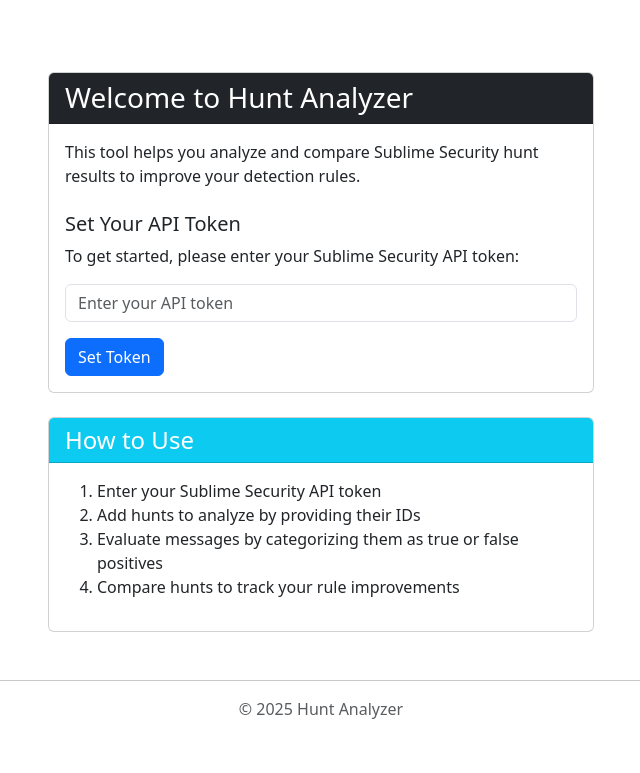
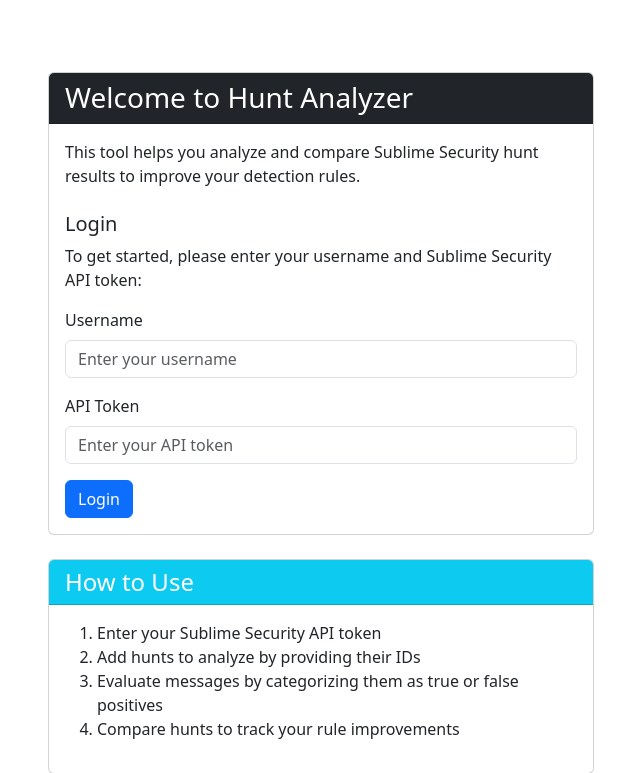
Before and after one commit to aidenmitchell/hunt-analyzer, a Flask app: page / in a window 1280 px wide. Shown: the part 56-829 px from the top of the page, without its empty margins (319-959 px from the left). Before the commit the page ends 775 px from the top, so only its background shows below. Run offline with Flask 3, Linux system fonts and the light colour scheme.

Commit message:
Add multi-user support
- Implement username-based data segregation to keep user data separate
- Add user login with username field
- Create logout functionality
- Add user-specific data storage in separate directories
- Update all routes to use username for data operations
- Show logged-in username in navigation bar
- Improve security checks in all API endpoints

🤖 Generated with [Claude Code](https://claude.ai/code)
Co-Authored-By: Claude <noreply@anthropic.com>

```diff
--- a/app.py
+++ b/app.py
@@ -29,9 +29,14 @@ DATA_DIR = os.path.join(os.path.dirname(os.path.abspath(__file__)), 'data')
 if not os.path.exists(DATA_DIR):
     os.makedirs(DATA_DIR)
 
-def load_data():
-    """Load data from JSON file"""
-    data_file = os.path.join(DATA_DIR, 'hunt_data.json')
+def load_data(username='default'):
+    """Load data from JSON file for specific user"""
+    # Create user directory if it doesn't exist
+    user_dir = os.path.join(DATA_DIR, username)
+    if not os.path.exists(user_dir):
+        os.makedirs(user_dir)
+
+    data_file = os.path.join(user_dir, 'hunt_data.json')
 
     if not os.path.exists(data_file):
         return {
@@ -43,9 +48,14 @@ def load_data():
     with open(data_file, 'r') as f:
         return json.load(f)
 
-def save_data(data):
-    """Save data to JSON file"""
-    data_file = os.path.join(DATA_DIR, 'hunt_data.json')
+def save_data(data, username='default'):
+    """Save data to JSON file for specific user"""
+    # Create user directory if it doesn't exist
+    user_dir = os.path.join(DATA_DIR, username)
+    if not os.path.exists(user_dir):
+        os.makedirs(user_dir)
+
+    data_file = os.path.join(user_dir, 'hunt_data.json')
 
     with open(data_file, 'w') as f:
         json.dump(data, f, indent=2)
@@ -152,10 +162,14 @@ class HuntAnalyzer:
 # Routes
 @app.route('/')
 def index():
-    """Home page with API token input."""
+    """Home page with username and API token input."""
+    # Check if user is already logged in
+    if 'username' in session and 'api_token' in session:
+        return redirect(url_for('hunts'))
+
     # Check if API token is in environment variables
     api_token = os.environ.get('SUBLIME_API_TOKEN')
-    if api_token:
+    if api_token and 'username' in session:
         # Set the token in session
         try:
             analyzer = HuntAnalyzer(api_token)
@@ -170,8 +184,14 @@ def index():
 
 @app.route('/set_token', methods=['POST'])
 def set_token():
-    """Set the API token."""
+    """Set the username and API token."""
+    username = request.form.get('username', '').strip()
     api_token = request.form.get('api_token', '').strip()
+
+    if not username:
+        flash('Username cannot be empty!', 'danger')
+        return redirect(url_for('index'))
+
     if not api_token:
         flash('API token cannot be empty!', 'danger')
         return redirect(url_for('index'))
@@ -181,21 +201,31 @@ def set_token():
         analyzer = HuntAnalyzer(api_token)
         # Just a small request to test if token works
         session['api_token'] = api_token
-        flash('API token set successfully!', 'success')
+        session['username'] = username
+        flash(f'Welcome, {username}! API token set successfully!', 'success')
         return redirect(url_for('hunts'))
     except Exception as e:
         flash(f'Error: {str(e)}', 'danger')
         return redirect(url_for('index'))
 
+@app.route('/logout')
+def logout():
+    """Log out the current user."""
+    session.pop('username', None)
+    session.pop('api_token', None)
+    flash('You have been logged out successfully.', 'success')
+    return redirect(url_for('index'))
+
 @app.route('/hunts')
 def hunts():
     """Show hunt history and entry form."""
-    if 'api_token' not in session:
-        flash('Please set your API token first', 'warning')
+    if 'api_token' not in session or 'username' not in session:
+        flash('Please log in first', 'warning')
         return redirect(url_for('index'))
 
-    data = load_data()
-    return render_template('hunts.html', hunts=data.get('hunts', []))
+    username = session['username']
+    data = load_data(username)
+    return render_template('hunts.html', hunts=data.get('hunts', []), username=username)
 
 def reprocess_samples_internal(analyzer, data):
     """Internal function to reprocess all samples to ensure hunt stats are accurate."""
@@ -402,12 +432,14 @@ def reprocess_samples_internal(analyzer, data):
 @app.route('/reprocess_samples', methods=['POST'])
 def reprocess_samples():
     """Reprocess all samples to ensure hunt stats are accurate."""
-    if 'api_token' not in session:
-        flash('Please set your API token first', 'warning')
+    if 'api_token' not in session or 'username' not in session:
+        flash('Please log in first', 'warning')
         return redirect(url_for('index'))
 
+    username = session['username']
+
     # Load data
-    data = load_data()
+    data = load_data(username)
     hunts = data.get('hunts', [])
 
     if not hunts:
@@ -417,6 +449,8 @@ def reprocess_samples():
     try:
         analyzer = HuntAnalyzer(session['api_token'])
         if reprocess_samples_internal(analyzer, data):
+            # Save with the username
+            save_data(data, username)
             flash('Samples reprocessed successfully. Hunt stats have been updated.', 'success')
         else:
             flash('No hunts to reprocess', 'warning')
@@ -428,9 +462,11 @@ def reprocess_samples():
 @app.route('/clear_data', methods=['POST'])
 def clear_data():
     """Clear all hunt data and reset the application."""
-    if 'api_token' not in session:
-        flash('Please set your API token first', 'warning')
+    if 'api_token' not in session or 'username' not in session:
+        flash('Please log in first', 'warning')
         return redirect(url_for('index'))
+
+    username = session['username']
 
     # Reset data to empty state
     empty_data = {
@@ -438,7 +474,7 @@ def clear_data():
         'true_positives': {},
         'false_positives': {}
     }
-    save_data(empty_data)
+    save_data(empty_data, username)
 
     flash('All hunt data has been cleared successfully!', 'success')
     return redirect(url_for('hunts'))
@@ -446,12 +482,14 @@ def clear_data():
 @app.route('/delete_hunt/<hunt_id>', methods=['POST'])
 def delete_hunt(hunt_id):
     """Delete a specific hunt while preserving shared sample data."""
-    if 'api_token' not in session:
-        flash('Please set your API token first', 'warning')
+    if 'api_token' not in session or 'username' not in session:
+        flash('Please log in first', 'warning')
         return redirect(url_for('index'))
 
+    username = session['username']
+
     # Load data
-    data = load_data()
+    data = load_data(username)
     hunts = data.get('hunts', [])
     true_positives = data.get('true_positives', {})
     false_positives = data.get('false_positives', {})
@@ -529,7 +567,7 @@ def delete_hunt(hunt_id):
         # Save updated data
         data['true_positives'] = true_positives
         data['false_positives'] = false_positives
-        save_data(data)
+        save_data(data, username)
 
         flash(f'Hunt "{hunt_to_delete["name"]}" has been deleted successfully!', 'success')
         return redirect(url_for('hunts'))
@@ -541,14 +579,16 @@ def delete_hunt(hunt_id):
 @app.route('/add_hunt', methods=['POST'])
 def add_hunt():
     """Add a new hunt to analyze."""
-    if 'api_token' not in session:
-        flash('Please set your API token first', 'warning')
+    if 'api_token' not in session or 'username' not in session:
+        flash('Please log in first', 'warning')
         return redirect(url_for('index'))
+
+    username = session['username']
 
     hunt_id = request.form.get('hunt_id', '').strip()
     hunt_name = request.form.get('hunt_name', '').strip()
 
-    logger.info(f"Adding new hunt ID: {hunt_id}, Name: {hunt_name}")
+    logger.info(f"User {username} adding new hunt ID: {hunt_id}, Name: {hunt_name}")
 
     if not hunt_id or not hunt_name:
         logger.warning("Hunt ID or name is missing")
@@ -556,7 +596,7 @@ def add_hunt():
         return redirect(url_for('hunts'))
 
     # Load data
-    data = load_data()
+    data = load_data(username)
     hunts = data.get('hunts', [])
 
     # Check if this hunt was already added
@@ -652,7 +692,7 @@ def add_hunt():
         hunts.append(hunt_data)
 
         data['hunts'] = hunts
-        save_data(data)
+        save_data(data, username)
         logger.info(f"Hunt {hunt_id} added to database with {len(results)} samples")
 
         pre_labeled = tp_count + fp_count
@@ -669,6 +709,8 @@ def add_hunt():
             logger.info("Running reprocess_samples_internal after adding hunt")
             # We already have an analyzer instance
             reprocess_result = reprocess_samples_internal(analyzer, data)
+            if reprocess_result:
+                save_data(data, username)
             logger.info(f"Reprocess completed, result: {reprocess_result}")
         except Exception as e:
             logger.error(f"Error reprocessing samples after adding hunt: {str(e)}", exc_info=True)
@@ -684,13 +726,15 @@ def analyze_hunt(hunt_id):
     """Analyze a specific hunt."""
     logger.info(f"Analyzing hunt {hunt_id}")
 
-    if 'api_token' not in session:
-        logger.warning("API token not set, redirecting to index")
-        flash('Please set your API token first', 'warning')
+    if 'api_token' not in session or 'username' not in session:
+        logger.warning("Not logged in, redirecting to index")
+        flash('Please log in first', 'warning')
         return redirect(url_for('index'))
 
+    username = session['username']
+
     # Load data
-    data = load_data()
+    data = load_data(username)
 
     # Find the hunt
     hunt = next((h for h in data.get('hunts', []) if h['id'] == hunt_id), None)
@@ -700,7 +744,7 @@ def analyze_hunt(hunt_id):
         flash('Hunt not found', 'danger')
         return redirect(url_for('hunts'))
 
-    logger.info(f"Found hunt {hunt_id}: {hunt.get('name', 'Unknown')}")
+    logger.info(f"User {username} analyzing hunt {hunt_id}: {hunt.get('name', 'Unknown')}")
     logger.debug(f"Hunt details: {hunt}")
 
     # Get hunt results
@@ -843,7 +887,7 @@ def analyze_hunt(hunt_id):
             for h in data['hunts']:
                 if h['id'] == hunt_id:
                     h['pre_labeled_viewed'] = True
-                    save_data(data)  # Save this flag
+                    save_data(data, username)  # Save this flag with username
                     break
             logger.info(f"Marked hunt {hunt_id} as viewed for the first time")
 
@@ -851,7 +895,8 @@ def analyze_hunt(hunt_id):
                               hunt=hunt_copy,
                               message_groups=message_groups,
                               counts_mismatch=counts_mismatch,
-                              show_all_messages=show_all_messages)
+                              show_all_messages=show_all_messages,
+                              username=username)
     except Exception as e:
         flash(f'Error: {str(e)}', 'danger')
         return redirect(url_for('hunts'))
@@ -859,16 +904,18 @@ def analyze_hunt(hunt_id):
 @app.route('/categorize', methods=['POST'])
 def categorize():
     """Categorize a message as true positive or false positive."""
-    if 'api_token' not in session:
-        logger.warning("Categorize attempt without API token")
-        return jsonify({'status': 'error', 'message': 'API token not set'})
+    if 'api_token' not in session or 'username' not in session:
+        logger.warning("Categorize attempt without being logged in")
+        return jsonify({'status': 'error', 'message': 'Not logged in'})
+
+    username = session['username']
 
     msg_id = request.form.get('msg_id')
     hunt_id = request.form.get('hunt_id')
     subject = request.form.get('subject')
     category = request.form.get('category')
 
-    logger.info(f"Categorizing message {msg_id} from hunt {hunt_id} as {category}")
+    logger.info(f"User {username} categorizing message {msg_id} from hunt {hunt_id} as {category}")
 
     if not all([msg_id, hunt_id, subject, category]):
         logger.warning(f"Missing parameters: msg_id={msg_id}, hunt_id={hunt_id}, subject={subject}, category={category}")
@@ -879,7 +926,7 @@ def categorize():
         return jsonify({'status': 'error', 'message': 'Invalid category'})
 
     # Load data
-    data = load_data()
+    data = load_data(username)
     true_positives = data.get('true_positives', {})
     false_positives = data.get('false_positives', {})
     hunts = data.get('hunts', [])
@@ -951,7 +998,7 @@ def categorize():
     data['true_positives'] = true_positives
     data['false_positives'] = false_positives
     data['hunts'] = hunts
-    save_data(data)
+    save_data(data, username)
 
     logger.info(f"Categorization complete for message {msg_id} as {category}")
     return jsonify({'status': 'success'})
@@ -959,15 +1006,17 @@ def categorize():
 @app.route('/mass_categorize', methods=['POST'])
 def mass_categorize():
     """Categorize multiple messages at once."""
-    if 'api_token' not in session:
-        logger.warning("Mass categorize attempt without API token")
-        return jsonify({'status': 'error', 'message': 'API token not set'})
+    if 'api_token' not in session or 'username' not in session:
+        logger.warning("Mass categorize attempt without being logged in")
+        return jsonify({'status': 'error', 'message': 'Not logged in'})
+
+    username = session['username']
 
     hunt_id = request.form.get('hunt_id')
     message_ids = request.form.getlist('message_ids[]')
     category = request.form.get('category')
 
-    logger.info(f"Mass categorizing {len(message_ids)} messages from hunt {hunt_id} as {category}")
+    logger.info(f"User {username} mass categorizing {len(message_ids)} messages from hunt {hunt_id} as {category}")
 
     if not hunt_id or not message_ids or not category:
         logger.warning(f"Missing parameters: hunt_id={hunt_id}, message_ids={message_ids}, category={category}")
@@ -978,7 +1027,7 @@ def mass_categorize():
         return jsonify({'status': 'error', 'message': 'Invalid category'})
 
     # Load data
-    data = load_data()
+    data = load_data(username)
     true_positives = data.get('true_positives', {})
     false_positives = data.get('false_positives', {})
     hunts = data.get('hunts', [])
@@ -1037,7 +1086,7 @@ def mass_categorize():
     data['true_positives'] = true_positives
     data['false_positives'] = false_positives
     data['hunts'] = hunts
-    save_data(data)
+    save_data(data, username)
 
     logger.info(f"Mass categorization complete. {len(successful_ids)} succeeded, {len(failed_ids)} failed")
     return jsonify({
@@ -1050,26 +1099,29 @@ def mass_categorize():
 @app.route('/compare')
 def compare():
     """Compare hunts page."""
-    if 'api_token' not in session:
-        flash('Please set your API token first', 'warning')
+    if 'api_token' not in session or 'username' not in session:
+        flash('Please log in first', 'warning')
         return redirect(url_for('index'))
 
-    data = load_data()
-    return render_template('compare.html', hunts=data.get('hunts', []))
+    username = session['username']
+    data = load_data(username)
+    return render_template('compare.html', hunts=data.get('hunts', []), username=username)
 
 @app.route('/compare_hunts', methods=['POST'])
 def compare_hunts():
     """Compare two hunts and show results."""
     logger.info("Starting hunt comparison")
 
-    if 'api_token' not in session:
-        logger.warning("API token not set, redirecting to index")
-        flash('Please set your API token first', 'warning')
+    if 'api_token' not in session or 'username' not in session:
+        logger.warning("Not logged in, redirecting to index")
+        flash('Please log in first', 'warning')
         return redirect(url_for('index'))
+
+    username = session['username']
 
     previous_hunt_id = request.form.get('previous_hunt')
     current_hunt_id = request.form.get('current_hunt')
-    logger.info(f"Comparing hunts: previous={previous_hunt_id}, current={current_hunt_id}")
+    logger.info(f"User {username} comparing hunts: previous={previous_hunt_id}, current={current_hunt_id}")
 
     if not previous_hunt_id or not current_hunt_id:
         logger.warning("Missing hunt IDs for comparison")
@@ -1082,7 +1134,7 @@ def compare_hunts():
         return redirect(url_for('compare'))
 
     # Load data
-    data = load_data()
+    data = load_data(username)
     hunts = data.get('hunts', [])
 
     # Find the hunts
--- a/templates/base.html
+++ b/templates/base.html
@@ -65,6 +65,19 @@
             <a class="nav-link" href="{{ url_for('compare') }}">Compare</a>
           </li>
         </ul>
+
+        {% if session.username %}
+        <ul class="navbar-nav ms-auto">
+          <li class="nav-item dropdown">
+            <a class="nav-link dropdown-toggle" href="#" id="navbarDropdown" role="button" data-bs-toggle="dropdown" aria-expanded="false">
+              <i class="fas fa-user"></i> {{ session.username }}
+            </a>
+            <ul class="dropdown-menu dropdown-menu-end" aria-labelledby="navbarDropdown">
+              <li><a class="dropdown-item" href="{{ url_for('logout') }}">Logout</a></li>
+            </ul>
+          </li>
+        </ul>
+        {% endif %}
       </div>
     </div>
   </nav>
--- a/templates/index.html
+++ b/templates/index.html
@@ -12,14 +12,19 @@
       <div class="card-body">
         <p class="card-text">This tool helps you analyze and compare Sublime Security hunt results to improve your detection rules.</p>
 
-        <h5 class="mt-4">Set Your API Token</h5>
-        <p>To get started, please enter your Sublime Security API token:</p>
+        <h5 class="mt-4">Login</h5>
+        <p>To get started, please enter your username and Sublime Security API token:</p>
 
         <form action="{{ url_for('set_token') }}" method="post">
           <div class="mb-3">
+            <label for="username" class="form-label">Username</label>
+            <input type="text" class="form-control" id="username" name="username" placeholder="Enter your username" required>
+          </div>
+          <div class="mb-3">
+            <label for="api_token" class="form-label">API Token</label>
             <input type="password" class="form-control" id="api_token" name="api_token" placeholder="Enter your API token" required>
           </div>
-          <button type="submit" class="btn btn-primary">Set Token</button>
+          <button type="submit" class="btn btn-primary">Login</button>
         </form>
       </div>
     </div>
```
